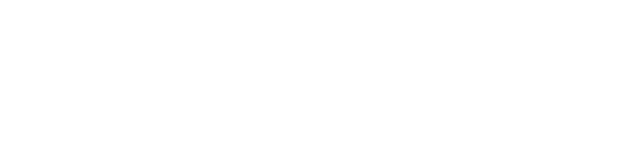
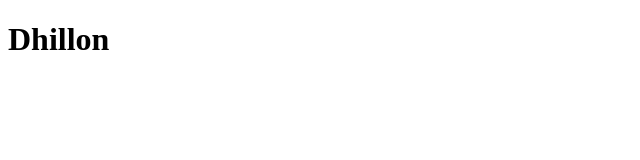
Before and after one commit to Navdeepdhillon62/project2, a plain HTML site: page index.html in a window 1280 px wide. Shown: the whole page, without its empty margins (0-640 px from the left). Drawn offline with Linux system fonts and the light colour scheme.

Commit message:
index modified

```diff
--- a/index.html
+++ b/index.html
@@ -6,6 +6,6 @@
     <title>project2</title>
 </head>
 <body>
-
+    <h1>Dhillon</h1>
 </body>
 </html>
```
